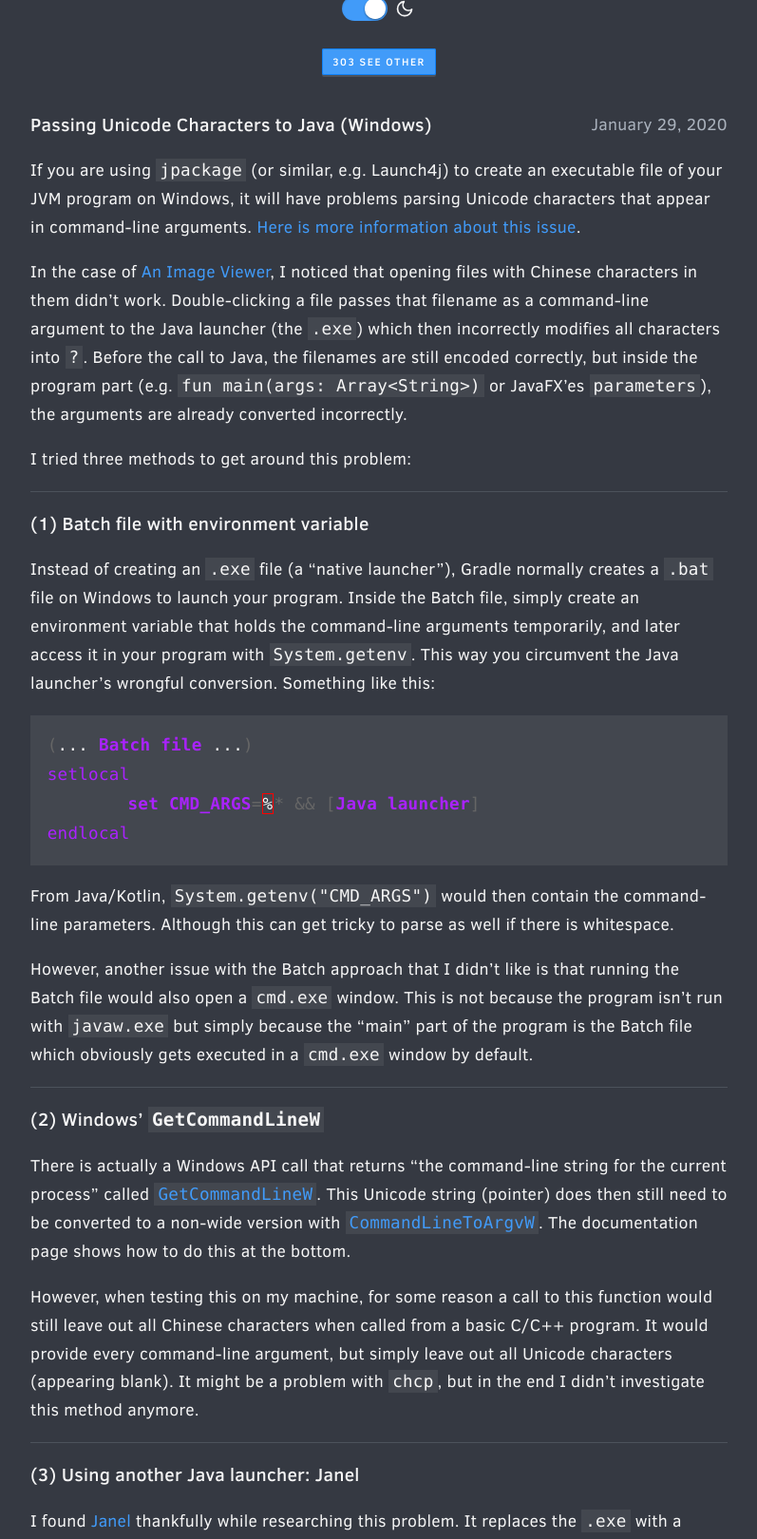
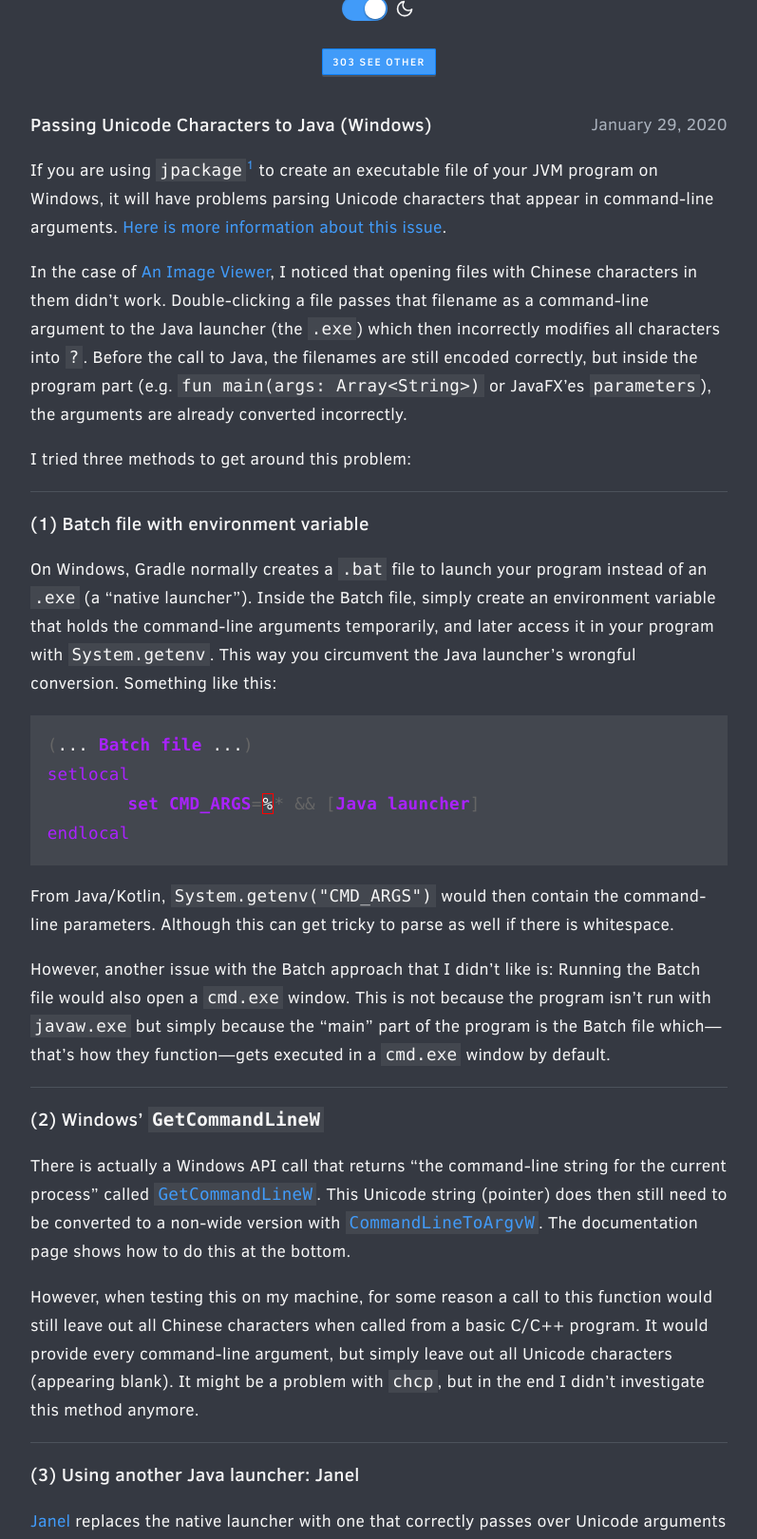
Before and after one commit to Eroica/eroica.github.io, a Jekyll site: the page built from _posts/2020-01-29-Java-Launcher-Unicode-Arguments.md, in a window 1280 px wide, cut to the strip 300-1920 px from the top of the page. Shown: the whole strip at 95% size, without its empty margins (241-1038 px from the left). Built offline with Jekyll 4.4.1, drawn with Linux system fonts in a browser that asks for light colours; some of the changed text lies outside the part shown.

Commit message:
Update typography

```diff
--- a/_posts/2020-01-29-Java-Launcher-Unicode-Arguments.md
+++ b/_posts/2020-01-29-Java-Launcher-Unicode-Arguments.md
@@ -4,7 +4,7 @@
 excerpt_separator: <!--more-->
 ---
 
-If you are using `jpackage` (or similar, e.g. Launch4j) to create an executable file of your JVM program on Windows, it will have problems parsing Unicode characters that appear in command-line arguments. [Here is more information about this issue](https://stackoverflow.com/questions/36882559/run-java-program-with-chinese-arguments-in-eclipse).
+If you are using `jpackage`<sup id="fn1-a"><a href="#fn1">1</a></sup> to create an executable file of your JVM program on Windows, it will have problems parsing Unicode characters that appear in command-line arguments. [Here is more information about this issue](https://stackoverflow.com/questions/36882559/run-java-program-with-chinese-arguments-in-eclipse).
 
 In the case of [An Image Viewer]({% post_url 2019-12-24-An-Image-Viewer %}), I noticed that opening files with Chinese characters in them didn't work. Double-clicking a file passes that filename as a command-line argument to the Java launcher (the `.exe`) which then incorrectly modifies all characters into `?`. Before the call to Java, the filenames are still encoded correctly, but inside the program part (e.g. `fun main(args: Array<String>)` or JavaFX'es `parameters`), the arguments are already converted incorrectly.
 
@@ -15,7 +15,7 @@
 (1) Batch file with environment variable
 ----------------------------------------
 
-Instead of creating an `.exe` file (a "native launcher"), Gradle normally creates a `.bat` file on Windows to launch your program. Inside the Batch file, simply create an environment variable that holds the command-line arguments temporarily, and later access it in your program with `System.getenv`. This way you circumvent the Java launcher's wrongful conversion. Something like this:
+On Windows, Gradle normally creates a `.bat` file to launch your program instead of an `.exe` (a "native launcher"). Inside the Batch file, simply create an environment variable that holds the command-line arguments temporarily, and later access it in your program with `System.getenv`. This way you circumvent the Java launcher's wrongful conversion. Something like this:
 
 
 {% highlight batch %}
@@ -27,7 +27,7 @@
 
 From Java/Kotlin, `System.getenv("CMD_ARGS")` would then contain the command-line parameters. Although this can get tricky to parse as well if there is whitespace.
 
-However, another issue with the Batch approach that I didn't like is that running the Batch file would also open a `cmd.exe` window. This is not because the program isn't run with `javaw.exe` but simply because the "main" part of the program is the Batch file which obviously gets executed in a `cmd.exe` window by default.
+However, another issue with the Batch approach that I didn't like is: Running the Batch file would also open a `cmd.exe` window. This is not because the program isn't run with `javaw.exe` but simply because the "main" part of the program is the Batch file which—that's how they function—gets executed in a `cmd.exe` window by default.
 
 * * *
 
@@ -43,7 +43,7 @@
 (3) Using another Java launcher: Janel
 --------------------------------------
 
-I found [Janel](https://sourceforge.net/projects/janel/) thankfully while researching this problem. It replaces the `.exe` with a launcher that will correctly pass over Unicode arguments to your program. In the end I went with this solution, and added a Gradle task to do the replacement after packaging:
+[Janel](https://sourceforge.net/projects/janel/) replaces the native launcher with one that correctly passes over Unicode arguments to your program. In the end I went with this solution, and added a Gradle task to do the replacement after packaging:
 
 {% highlight groovy %}
 task copyAssets(type: Copy) {
@@ -62,4 +62,8 @@
 }
 {% endhighlight %}
 
-If you use `jpackage` to create a stand-alone version of your program (i.e. with bundled JRE), you may need to also use this [Shadow Jar plugin](https://imperceptiblethoughts.com/shadow/) for your program's JAR file. Otherwise Janel would not find the correct `main` implementation (in the case of Kotlin). The [badass-runtime plugin](https://badass-runtime-plugin.beryx.org/releases/latest/) (which I use for `jpackage`) will automatically use this if available.
+You may also need to use this [Shadow Jar plugin](https://imperceptiblethoughts.com/shadow/) if you use `jpackage` along with Janel. In the case of Kotlin, Janel wouldn't find the correct `main` implementation otherwise. The [badass-runtime plugin](https://badass-runtime-plugin.beryx.org/releases/latest/) (which I use for `jpackage`) will automatically use the Shadow Jar plugin if available.
+
+<hr>
+
+<p id="fn1" class="footnote text--small icon-span"><sup>1</sup>Or something similar, e.g. Launch4j. <a href="#fn1-a">{% include feather/chevron-up.svg %}</a></p>
--- a/_sass/_layouts.scss
+++ b/_sass/_layouts.scss
@@ -30,3 +30,12 @@
 	> * {height: calc(1em*1.5); }
 	svg {padding: 2px; }
 }
+
+.icon-span {
+	svg {
+		width: 1em;
+		height: 1em;
+		position: relative;
+		bottom: -0.175em;
+	}
+}
--- a/_sass/_typography.scss
+++ b/_sass/_typography.scss
@@ -88,15 +88,6 @@
 }
 .-dark hr {background-color: rgba(170, 178, 189, .2) }
 
-.icon-span {
-	svg {
-		width: 1em;
-		height: 1em;
-		position: relative;
-		bottom: -0.175em;
-	}
-}
-
 .headline {
 	color: $font-color-pale;
 	line-height: 1.4;
@@ -107,3 +98,11 @@
 	}
 }
 .-dark .headline::first-line {color: #fff; }
+
+#HomeLink {
+	font-size: 0;
+}
+
+.footnote {
+	text-indent: -.45em;
+}
--- a/_sass/components/_article.scss
+++ b/_sass/components/_article.scss
@@ -96,6 +96,7 @@
 	}
 }
 .articles-list .thumbnail {
+	@extend ._box-shadow;
 	position: relative;
 	background-color: rgba(0, 0, 0, .1);
 
@@ -117,15 +118,3 @@
 .-dark .articles-list .thumbnail {
 	background-color: rgba(0, 0, 0, .3);
 }
-
-.tag-list li {
-	display: inline-block;
-	padding: 2px 6px;
-	border-radius: 8px;
-	background-color: rgba(0, 0, 0, .05);
-}
-.-dark .tag-list li {background-color: rgba(0, 0, 0, .2);}
-h2 + .tag-list {
-	position: relative;
-	left: -6px;
-}
--- a/_sass/components/_badge.scss
+++ b/_sass/components/_badge.scss
@@ -3,7 +3,7 @@
 	text-transform: uppercase;
 	background-color: $accent-color;
 	color: white;
-	font-weight: bold;
+	font-weight: 600;
 	letter-spacing: 1.5px;
 	padding: 6px 10px 5px;
 	border-radius: 2px;
--- /dev/null
+++ b/_sass/components/_tag-list.scss
@@ -0,0 +1,7 @@
+.tag-list li {
+	display: inline-block;
+	padding: 2px 6px;
+	border-radius: 8px;
+	background-color: rgba(0, 0, 0, .05);
+}
+.-dark .tag-list li {background-color: rgba(0, 0, 0, .2);}
```
